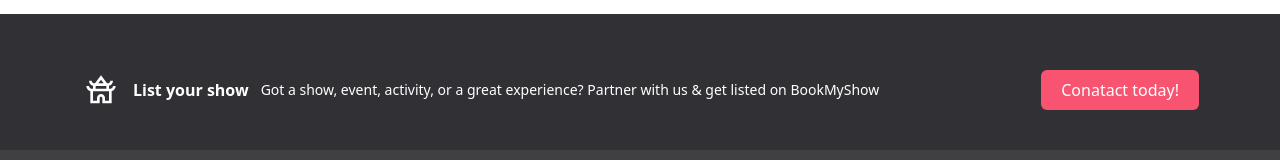
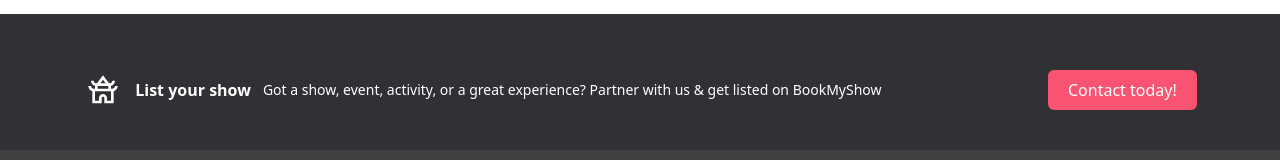
Before and after one commit to anuj123-45/Book-My-Show, a React (Vite) app: page /movie/1 in a window 1280 px wide. Shown: the part 1363-1523 px from the top of the page. Built offline with nearby package versions, Linux system fonts and the light colour scheme; no server answers.

Commit message:
changes done

```diff
--- a/index.html
+++ b/index.html
@@ -4,7 +4,7 @@
     <meta charset="UTF-8" />
     <link rel="icon" type="image/svg+xml" href="https://cdn.brandfetch.io/bookmyshow.com/fallback/lettermark/theme/dark/h/256/w/256/icon?c=1bfwsmEH20zzEfSNTed" />
     <meta name="viewport" content="width=device-width, initial-scale=1.0" />
-    <title>BookMyShow</title>
+    <title>BookMyShow App</title>
   </head>
   <body>
     <div id="root"></div>
--- a/package.json
+++ b/package.json
@@ -5,7 +5,7 @@
   "type": "module",
   "scripts": {
     "dev": "vite",
-    "build": "CI=false && vite build",
+    "build": "vite build",
     "lint": "eslint .",
     "preview": "vite preview"
   },
--- a/src/components/Footer/Footer.jsx
+++ b/src/components/Footer/Footer.jsx
@@ -33,7 +33,7 @@
             </div>
 
             <div className='text-white'>
-              <button className='bg-anuj-1000  px-5 py-2 rounded-md'> Conatact today!</button>
+              <button className='bg-anuj-1000  px-5 py-2 rounded-md'> Contact today!</button>
             </div>
           </div>
 
```
